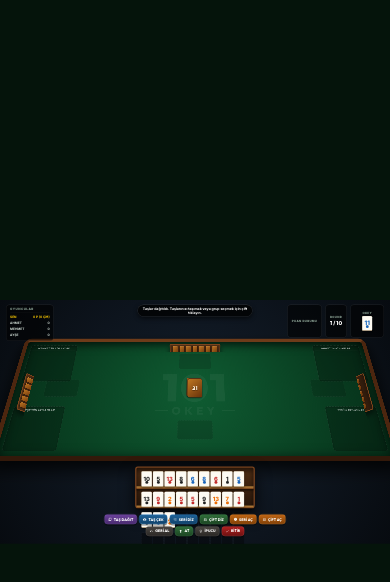
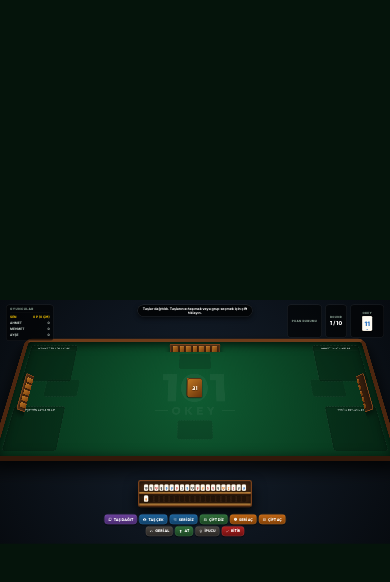
Before and after one commit to Bedirhan46/101okey, a website: page index.html in a window 390 px wide. Both pictures are taken after a click on the button "Çevrimdışı / Sandbox Oyna". Drawn offline with nearby package versions, Linux system fonts and the light colour scheme; no server answers.

Commit message:
Style: implement dynamic responsive grid layout for player rack and slots to prevent wrapping and support all screen widths

```diff
--- a/style.css
+++ b/style.css
@@ -1,3 +1,9 @@
+:root {
+  --tile-height: min(64px, calc((96vw - 68px) * 0.0727));
+  --rack-padding-top: 10px;
+  --row-gap: 14px;
+}
+
 body {
   margin: 0;
   font-family: 'Inter', 'Outfit', Arial, sans-serif;
@@ -381,8 +387,8 @@ body {
   border-radius: 8px;
   box-shadow: inset 0 8px 16px rgba(0,0,0,0.6), 0 20px 45px rgba(0,0,0,0.85);
   width: min(980px, 96vw);
-  height: 172px;
-  padding: 10px 15px;
+  height: calc(2 * var(--tile-height) + var(--row-gap) + 2 * var(--rack-padding-top) + 10px);
+  padding: var(--rack-padding-top) 15px;
   pointer-events: auto;
   box-sizing: border-box;
   transform: scale(1.12);
@@ -401,35 +407,42 @@ body {
   z-index: 1;
 }
 
-.shelf-top { top: 76px; }
-.shelf-bottom { top: 156px; }
+.shelf-top {
+  top: calc(var(--rack-padding-top) + var(--tile-height) + 2px);
+}
+.shelf-bottom {
+  top: calc(var(--rack-padding-top) + 2 * var(--tile-height) + var(--row-gap) + 4px);
+}
 
 /* Flex Rack grid for holding tiles */
 .rack {
   position: relative;
   z-index: 5;
-  display: flex;
-  flex-wrap: wrap;
-  row-gap: 14px;
+  display: grid;
+  grid-template-columns: repeat(20, 1fr);
+  grid-template-rows: repeat(2, auto);
+  row-gap: var(--row-gap);
   column-gap: 2px;
   width: 100%;
-  height: 100%;
+  height: auto;
 }
 
 /* Okey Tile Styles */
 .tile {
-  width: 44px;
-  height: 64px;
+  width: 100%;
+  max-width: 44px;
+  aspect-ratio: 44 / 64;
+  height: auto;
   background: #fdfaf2;
   border-radius: 5px;
   border: 1px solid #d4c3a3;
-  border-bottom: 3.5px solid #baa687;
-  border-right: 1.5px solid #baa687;
+  border-bottom: calc(var(--tile-height) * 3.5 / 64) solid #baa687;
+  border-right: calc(var(--tile-height) * 1.5 / 64) solid #baa687;
   color: #111;
   display: flex;
   align-items: center;
   justify-content: center;
-  font-size: 25px;
+  font-size: calc(var(--tile-height) * 0.39);
   font-weight: 900;
   box-shadow: 0 4px 6px rgba(0,0,0,0.35), inset 0 1px 0 #fff;
   position: relative;
@@ -440,7 +453,7 @@ body {
 
 /* Tile Selection shift */
 .selected {
-  transform: translateY(-16px);
+  transform: translateY(calc(var(--tile-height) * -16 / 64));
   box-shadow: 0 10px 20px rgba(0,0,0,0.6);
   outline: 2px solid #ffe600;
 }
@@ -491,9 +504,9 @@ body {
 .tile:not(.joker-tile):not(.empty-tile)::after {
   content: "";
   position: absolute;
-  bottom: 7px;
-  width: 9px;
-  height: 9px;
+  bottom: calc(var(--tile-height) * 7 / 64);
+  width: calc(var(--tile-height) * 9 / 64);
+  height: calc(var(--tile-height) * 9 / 64);
   background-color: currentColor;
   border-radius: 50%;
   box-shadow: inset 0 1px 1px rgba(0,0,0,0.3);
@@ -501,7 +514,7 @@ body {
 
 /* Joker Tile specific rendering */
 .joker-tile {
-  font-size: 10px !important;
+  font-size: calc(var(--tile-height) * 10 / 64) !important;
   font-weight: 800;
   color: #111 !important;
   display: flex;
@@ -511,7 +524,7 @@ body {
 }
 
 .joker-tile .star {
-  font-size: 16px;
+  font-size: calc(var(--tile-height) * 16 / 64);
   margin-top: 1px;
   color: #111;
 }
@@ -523,9 +536,9 @@ body {
 
 .wildcard-tile .star {
   position: absolute;
-  top: 4px;
-  right: 5px;
-  font-size: 14px;
+  top: calc(var(--tile-height) * 4 / 64);
+  right: calc(var(--tile-height) * 5 / 64);
+  font-size: calc(var(--tile-height) * 14 / 64);
   color: currentColor;
 }
 
@@ -537,8 +550,10 @@ body {
 
 /* Empty tile slot display */
 .empty-tile {
-  width: 44px;
-  height: 64px;
+  width: 100%;
+  max-width: 44px;
+  aspect-ratio: 44 / 64;
+  height: auto;
   background: rgba(0, 0, 0, 0.35);
   border: 1px dashed rgba(255, 255, 255, 0.12);
   border-radius: 5px;
@@ -944,12 +959,10 @@ body {
   .message-banner  { top: 20px; bottom: auto; }
   .opened-zone-p0  { bottom: 50px; }
 
-  .rack-wood { height: 140px; transform: scale(1.08); }
-  .shelf-top { top: 62px; }
-  .shelf-bottom { top: 126px; }
-
-  .tile, .empty-tile { width: 38px; height: 54px; }
-  .tile { font-size: 20px; }
+  :root {
+    --tile-height: min(54px, calc((96vw - 68px) * 0.0727));
+  }
+  .rack-wood { transform: scale(1.08); }
   .btn-action { padding: 8px 15px; font-size: 13.5px; }
   .btn-svg { width: 12px; height: 12px; }
   .logo-top { font-size: 36px; }
@@ -963,12 +976,10 @@ body {
   .message-banner  { top: 15px; bottom: auto; }
   .opened-zone-p0  { bottom: 40px; }
 
-  .rack-wood { height: 120px; transform: scale(1.05); }
-  .shelf-top { top: 52px; }
-  .shelf-bottom { top: 108px; }
-
-  .tile, .empty-tile { width: 32px; height: 46px; }
-  .tile { font-size: 17px; }
+  :root {
+    --tile-height: min(46px, calc((96vw - 68px) * 0.0727));
+  }
+  .rack-wood { transform: scale(1.05); }
   .btn-action { padding: 6px 12px; font-size: 12px; }
   .logo-top { font-size: 28px; }
 }
@@ -980,11 +991,11 @@ body {
   .btn-action { padding: 8px 12px; font-size: 12px; }
   .logo-top { font-size: 30px; }
   .logo-bottom { font-size: 11px; letter-spacing: 3px; }
-  .rack-wood { height: 130px; transform: scale(1.05); }
-  .shelf-top { top: 58px; }
-  .shelf-bottom { top: 118px; }
-  .tile, .empty-tile { width: 34px; height: 50px; }
-  .tile { font-size: 18px; }
+
+  :root {
+    --tile-height: min(50px, calc((96vw - 68px) * 0.0727));
+  }
+  .rack-wood { transform: none !important; }
   .message-banner { top: 15px; bottom: auto; font-size: 11.5px; padding: 5px 12px; white-space: normal; max-width: 90vw; text-align: center; }
   .opened-zone-p3 { left: 100px; }
   .opened-zone-p1 { right: 100px; }
```
